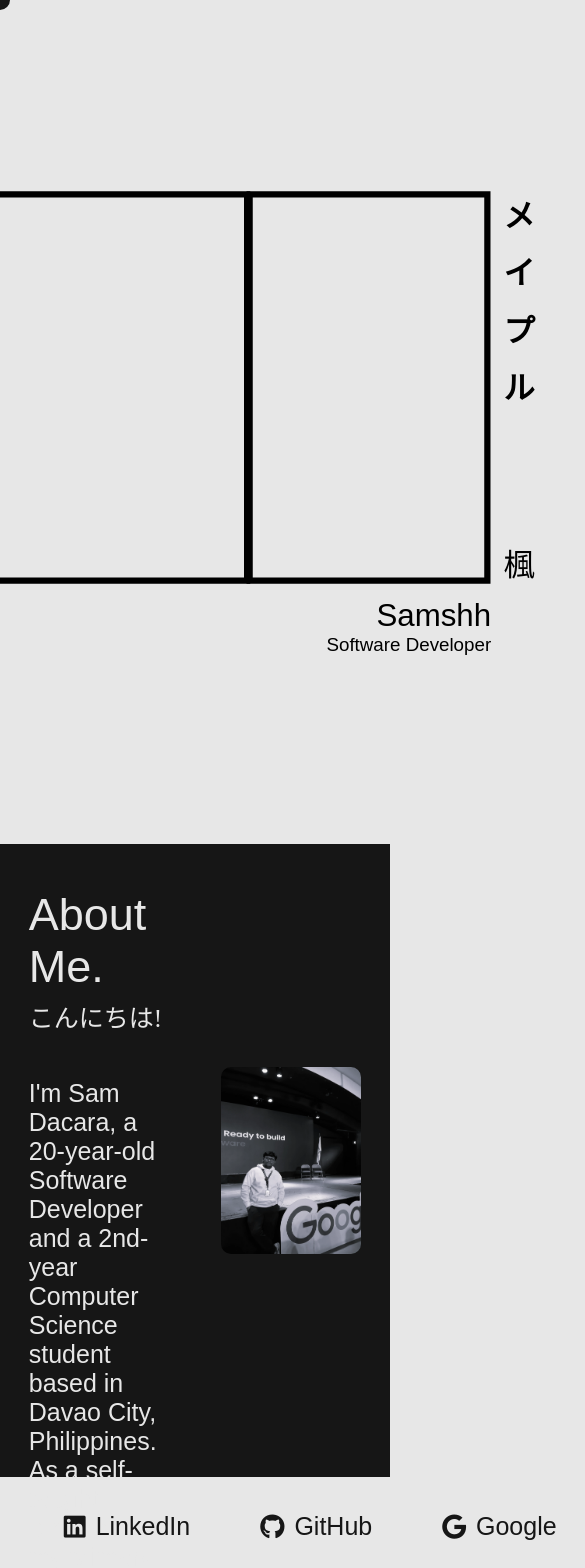
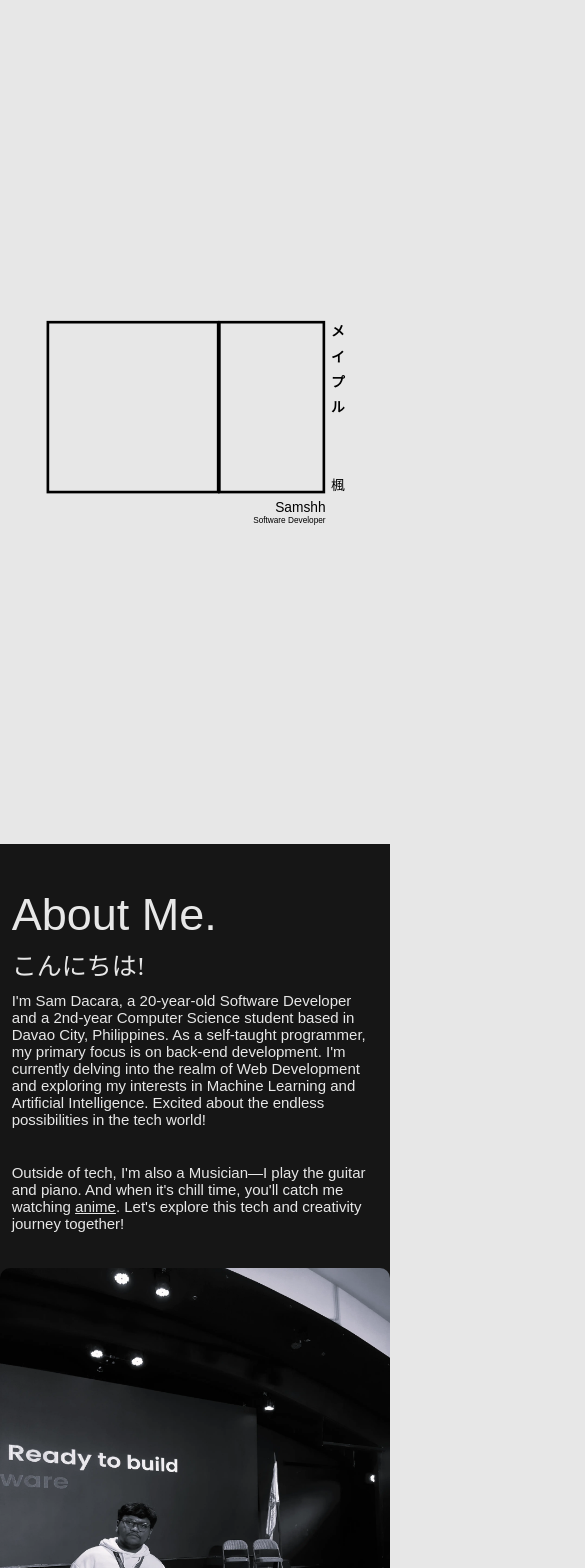
Before and after one commit to Samshh/landingPage, a Vue app: page / in a window 390 px wide. Shown: the top 1568 px of the page, 585 px wide, since content can reach past the window. Built offline with nearby package versions, Linux system fonts and the light colour scheme; a web font is replaced by a local one.

Commit message:
mobile port

```diff
--- a/package.json
+++ b/package.json
@@ -4,7 +4,7 @@
   "version": "0.0.0",
   "type": "module",
   "scripts": {
-    "dev": "vite",
+    "dev": "vite --host 0.0.0.0 ",
     "build": "vite build",
     "preview": "vite preview"
   },
--- a/src/components/cursor.vue
+++ b/src/components/cursor.vue
@@ -54,4 +54,11 @@ onUnmounted(() => {
   transition: transform 0.1s ease-out;
   pointer-events: none;
 }
+
+@media (max-width: 430px){
+  .custom-cursor {
+    display: none;
+  }
+}
+
 </style>
--- a/src/components/firstpage.vue
+++ b/src/components/firstpage.vue
@@ -92,4 +92,10 @@
     padding-right: 35px;
 }
 
+@media (max-width: 430px) {
+    .mainwrapper{
+        transform: scale(0.55);
+    }
+}
+
 </style>
--- a/src/components/footerpage.vue
+++ b/src/components/footerpage.vue
@@ -23,7 +23,7 @@
 </template>
 
 <style scoped>
-  .outerWrapper {
+.outerWrapper {
     width: 100vw;
     height: 15vh;
     min-height: 100px;
@@ -44,7 +44,7 @@
     width: 95%;
     height: 100%;
     display: flex;
-    flex-direction: row;
+    /* flex-direction: row; */
     align-items: center;
     justify-content: space-around;
   }
@@ -98,4 +98,14 @@
     background-color: #161616;
     z-index: -1;
   }
+
+@media (max-width: 430px) {
+    .contactMe{
+      display: flex;
+      flex-direction: column;
+      align-items: center;
+      justify-content: space-around;
+    }
+}
+
 </style>
--- a/src/components/secondpage.vue
+++ b/src/components/secondpage.vue
@@ -6,7 +6,7 @@
 <div class="outerWrapper">
     <div class="innerWrapper">
         <div class="aboutMe">
-
+            <div class="aboutMe2">
                 <p class="me" style="color: #e7e7e7;">About Me.</p>
                 <p class="hira">こんにちは!</p>
                 <p class="desc">
@@ -24,6 +24,7 @@ Let's explore this tech and creativity journey together!
         <img class="myPic" src="\src\assets\SamGoogle1.webp" alt="">
         </div>
     </div>
+</div>
 </template>
 
 <style scoped>
@@ -34,18 +35,12 @@ Let's explore this tech and creativity journey together!
 }
 
 .innerWrapper{
-    display: flex;
-    align-items: center;
-    justify-content: space-around;
     padding-left: 20px;
-    padding-right: 20px;
+    padding-right: 70px;
 }
 
 .aboutMe{
-    width: 50%;
-    height: 75vh;
     display: flex;
-    flex-direction: column;
 }
 .me{
     font-size: 45px;
@@ -58,7 +53,7 @@ Let's explore this tech and creativity journey together!
     font-size: 25px;
     font-weight: 400;
     text-align: left;
-    padding-right: 35px;
+    padding-right: 45px;
     padding-top: 35px;
     color: #e7e7e7;
 }
@@ -75,7 +70,14 @@ Let's explore this tech and creativity journey together!
 }
 .myPic{
     border-radius: 10px;
+    height: 40%;
     width: 40%;
+}
+
+.aboutMe2{
+    padding-top: 8%;
+    padding-left: 3%;
+    padding-right: 5%;
 }
 
 ::selection {
@@ -88,4 +90,34 @@ Let's explore this tech and creativity journey together!
   color: #161616;
 }
 
+@media (max-width: 430px) {
+.outerWrapper {
+    height: auto;
+    overflow: auto;
+  }
+.innerWrapper {
+    flex-direction: column;
+    justify-content: space-around;
+    padding: 0;
+    }
+.aboutMe {
+    flex-direction: column;
+    width: auto;
+}
+
+.aboutMe2 {
+    padding-top: 0px;
+}
+.desc {
+    font-size: 15px;
+    padding: 0;
+    padding-bottom: 10%;
+  }
+
+.myPic{
+    width: 100%;
+    padding-bottom: 10px;
+    }
+}
+
 </style>
```
Lines whose indentation alone changed are shown as unchanged.
